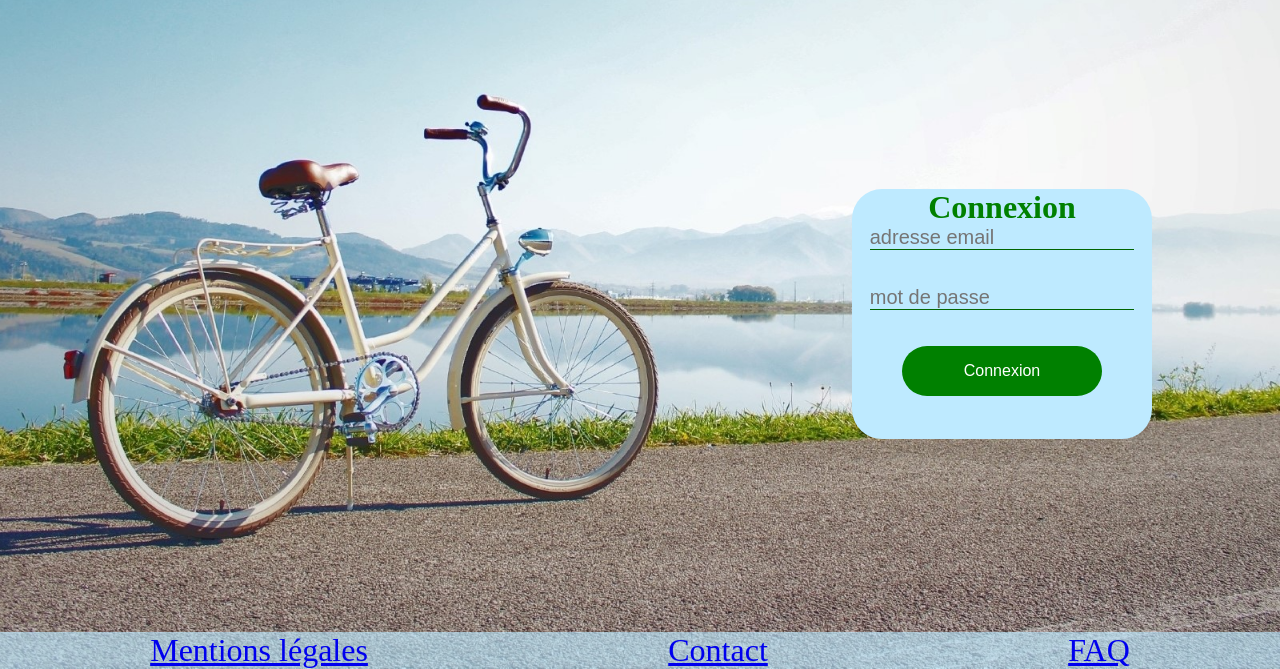
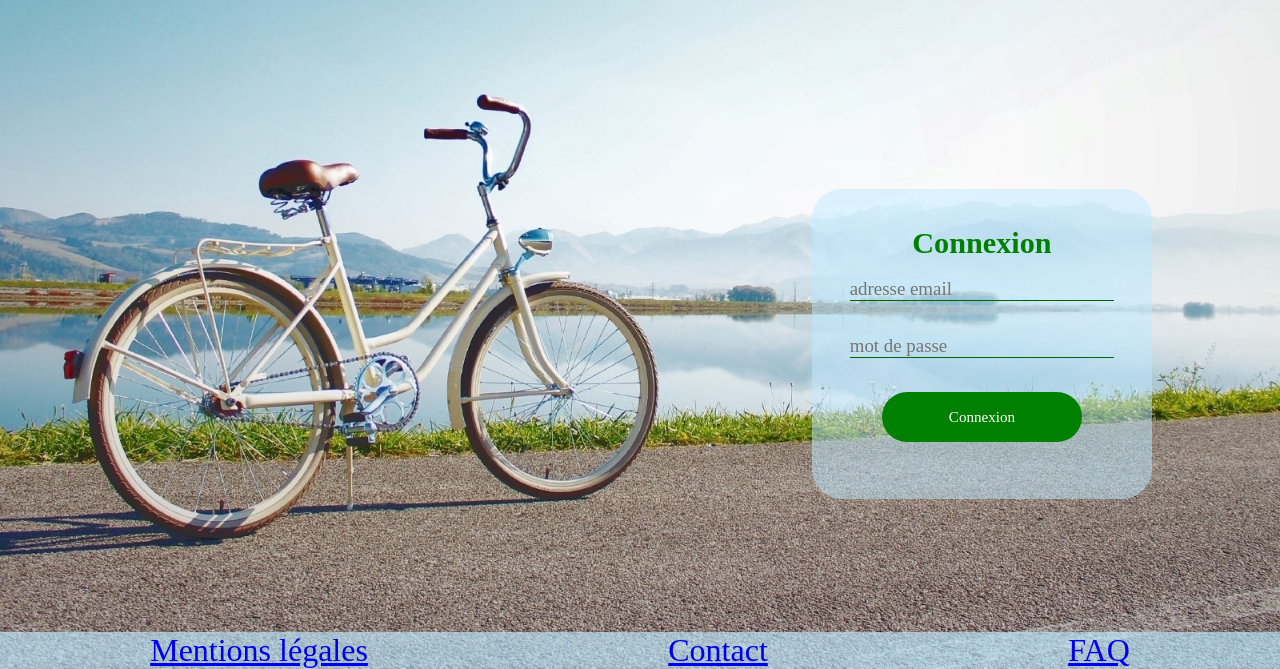
Before and after one commit to Ulysssssssssssse/RGAPP, a PHP site: page /CONNEXION.html in a window 1280 px wide. Shown: the part 131-800 px from the top of the page. Run offline with PHP 8.4, Linux system fonts and the light colour scheme.

Commit message:
Semi transparent

```diff
--- a/CONNEXION.html
+++ b/CONNEXION.html
@@ -18,7 +18,9 @@
 
         <div class="background">
             <div class="connexion">
+                <br>
                 <h1>Connexion</h1>
+                </br>
                 <input class="barre" type="email" placeholder="adresse email" name="email" required>
                 <br><br>
                 <input class="barre" type="password" placeholder="mot de passe" name="password" required>
--- a/style.css
+++ b/style.css
@@ -39,12 +39,27 @@ color: green;
     position:absolute;
     right: 10%;
     top: 40%;
-    background: #BEEAFF;
+    background: rgba(190,234,255,0.5);
     background-size:contain;
-    height: 250px;
+    height: 270px;
     width: 300px;
     border-radius: 30px;
+    padding: 20px;
+    font-size: 0.4cm;
+    font-feature-settings: "blwf";
 }
+
+input, select, textarea{
+  color:rgb(37, 58, 5);
+  font-family: 'Times New Roman', Times, serif;
+}
+
+textarea:focus, input:focus {
+  color: rgb(49, 77, 6);
+  font-family: 'Times New Roman', Times, serif;
+}
+
+
 
 
 .parametres
```
